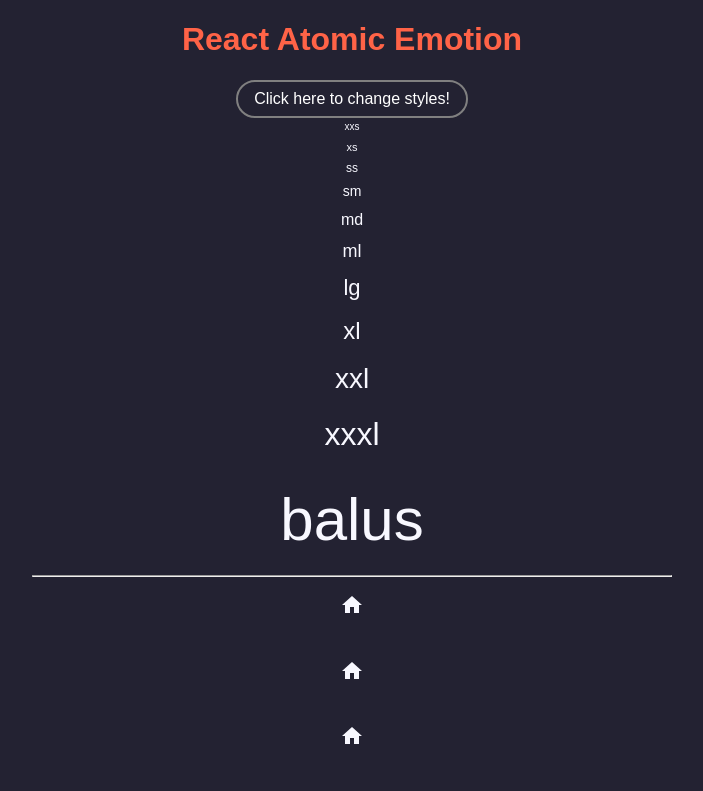
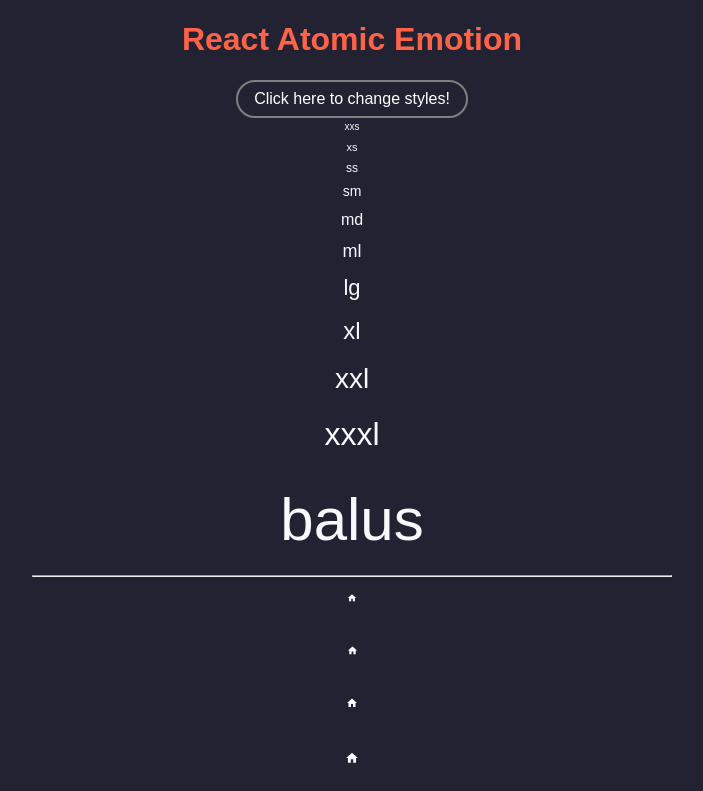
Before and after one commit to BoxPistols/React-Redux__Emotion-CSS__Atomic-Design, a React (Create React App) app: page / in a window 1280 px wide. Shown: the top 791 px of the page, without its empty margins (288-991 px from the left). Built offline with nearby package versions, Linux system fonts and the light colour scheme.

Commit message:
Update 4 files

```diff
--- a/src/App2.jsx
+++ b/src/App2.jsx
@@ -58,7 +58,7 @@
             {' '}
             {sizes.map((size, index) => (
               <li key={index}>
-                <SvgIconsColor className={`fs-${size}`} />
+                <SvgIconsColor className={`size-${size}`} />
               </li>
             ))}
           </ul>
--- a/src/style/token/_sizes.scss
+++ b/src/style/token/_sizes.scss
@@ -67,6 +67,9 @@
 // Add Class for HTML Utility
 @each $key, $value in $size-list {
   // .size-#{$key} {
+  .size-#{$key} {
+    @include size($key, $value);
+  }
   .size-#{$key}.MuiSvgIcon-root {
     // mui icon特化
     @include size($key, $value);
```
Also changed, not shown: public/index.html (+0 -23 lines), 1 other file (tests, documents, lock files or other folders).
